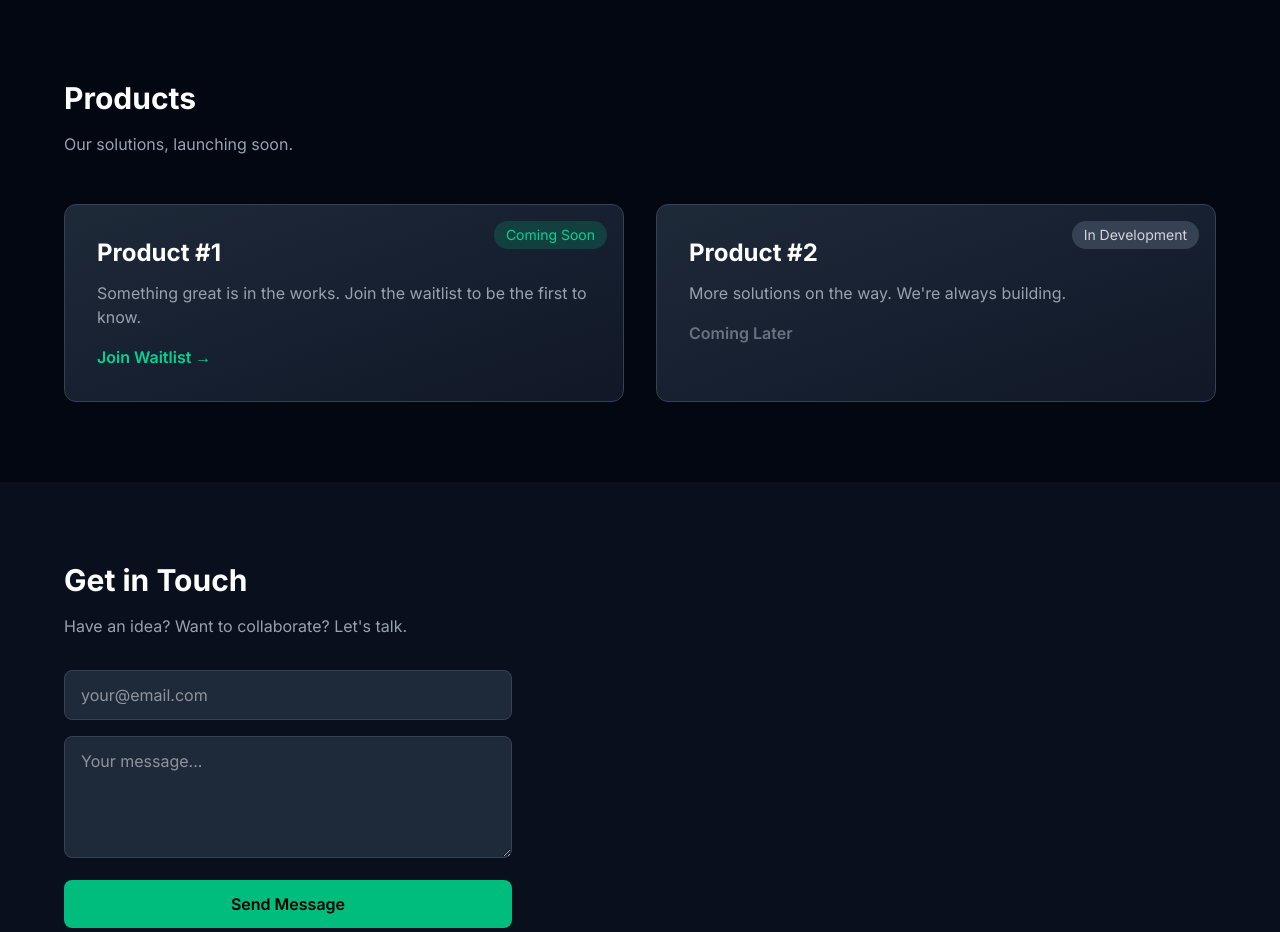
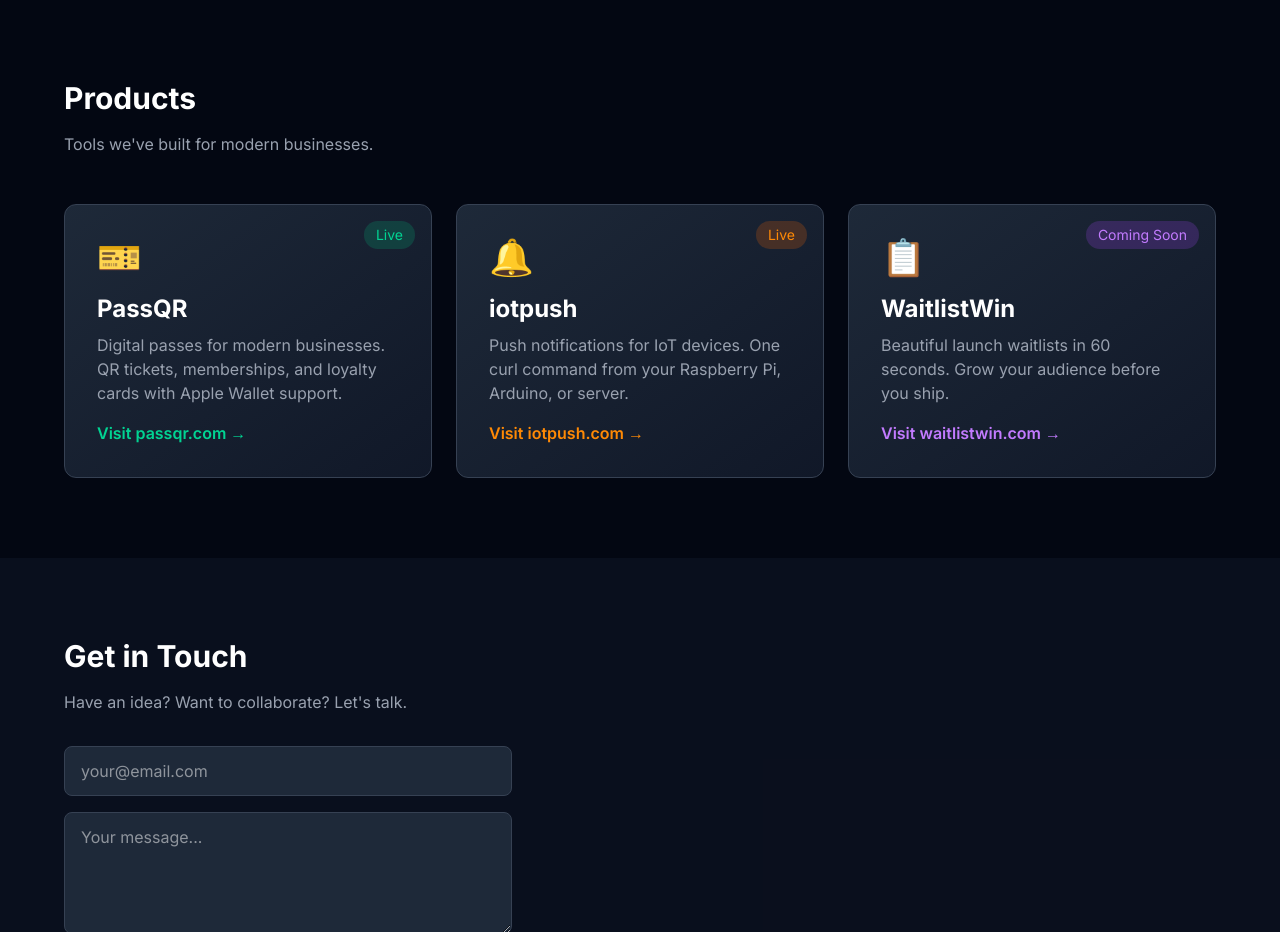
Before and after one commit to dasecure/dasecure-website, a Next.js app: page / in a window 1280 px wide. Shown: the part 1020-1952 px from the top of the page. Built offline with nearby package versions, Linux system fonts and the light colour scheme.

Commit message:
Update products: PassQR, iotpush, WaitlistWin

```diff
--- a/src/app/page.tsx
+++ b/src/app/page.tsx
@@ -81,34 +81,62 @@
       <section id="products" className="py-20 px-6">
         <div className="max-w-6xl mx-auto">
           <h2 className="text-3xl font-bold mb-4">Products</h2>
-          <p className="text-gray-400 mb-12">Our solutions, launching soon.</p>
+          <p className="text-gray-400 mb-12">Tools we've built for modern businesses.</p>
 
-          <div className="grid md:grid-cols-2 gap-8">
-            <div className="bg-gradient-to-br from-gray-800 to-gray-900 p-8 rounded-xl border border-gray-700 relative overflow-hidden">
+          <div className="grid md:grid-cols-2 lg:grid-cols-3 gap-6">
+            <Link
+              href="https://passqr.com"
+              target="_blank"
+              className="bg-gradient-to-br from-gray-800 to-gray-900 p-8 rounded-xl border border-gray-700 relative overflow-hidden hover:border-emerald-500/50 transition group"
+            >
               <div className="absolute top-4 right-4 bg-emerald-500/20 text-emerald-400 text-sm px-3 py-1 rounded-full">
+                Live
+              </div>
+              <div className="text-4xl mb-4">🎫</div>
+              <h3 className="text-2xl font-bold mb-2">PassQR</h3>
+              <p className="text-gray-400 mb-4">
+                Digital passes for modern businesses. QR tickets, memberships, and loyalty cards with Apple Wallet support.
+              </p>
+              <span className="text-emerald-400 group-hover:text-emerald-300 font-semibold transition">
+                Visit passqr.com →
+              </span>
+            </Link>
+
+            <Link
+              href="https://iotpush.com"
+              target="_blank"
+              className="bg-gradient-to-br from-gray-800 to-gray-900 p-8 rounded-xl border border-gray-700 relative overflow-hidden hover:border-orange-500/50 transition group"
+            >
+              <div className="absolute top-4 right-4 bg-orange-500/20 text-orange-400 text-sm px-3 py-1 rounded-full">
+                Live
+              </div>
+              <div className="text-4xl mb-4">🔔</div>
+              <h3 className="text-2xl font-bold mb-2">iotpush</h3>
+              <p className="text-gray-400 mb-4">
+                Push notifications for IoT devices. One curl command from your Raspberry Pi, Arduino, or server.
+              </p>
+              <span className="text-orange-400 group-hover:text-orange-300 font-semibold transition">
+                Visit iotpush.com →
+              </span>
+            </Link>
+
+            <Link
+              href="https://waitlistwin.com"
+              target="_blank"
+              className="bg-gradient-to-br from-gray-800 to-gray-900 p-8 rounded-xl border border-gray-700 relative overflow-hidden hover:border-purple-500/50 transition group"
+            >
+              <div className="absolute top-4 right-4 bg-purple-500/20 text-purple-400 text-sm px-3 py-1 rounded-full">
                 Coming Soon
               </div>
-              <h3 className="text-2xl font-bold mb-3">Product #1</h3>
+              <div className="text-4xl mb-4">📋</div>
+              <h3 className="text-2xl font-bold mb-2">WaitlistWin</h3>
               <p className="text-gray-400 mb-4">
-                Something great is in the works. Join the waitlist to be the first to know.
+                Beautiful launch waitlists in 60 seconds. Grow your audience before you ship.
               </p>
-              <button className="text-emerald-400 hover:text-emerald-300 font-semibold transition">
-                Join Waitlist →
-              </button>
-            </div>
-
-            <div className="bg-gradient-to-br from-gray-800 to-gray-900 p-8 rounded-xl border border-gray-700 relative overflow-hidden">
-              <div className="absolute top-4 right-4 bg-gray-700 text-gray-300 text-sm px-3 py-1 rounded-full">
-                In Development
-              </div>
-              <h3 className="text-2xl font-bold mb-3">Product #2</h3>
-              <p className="text-gray-400 mb-4">
-                More solutions on the way. We're always building.
-              </p>
-              <button className="text-gray-500 font-semibold cursor-not-allowed">
-                Coming Later
-              </button>
-            </div>
+              <span className="text-purple-400 group-hover:text-purple-300 font-semibold transition">
+                Visit waitlistwin.com →
+              </span>
+            </Link>
           </div>
         </div>
       </section>
```
